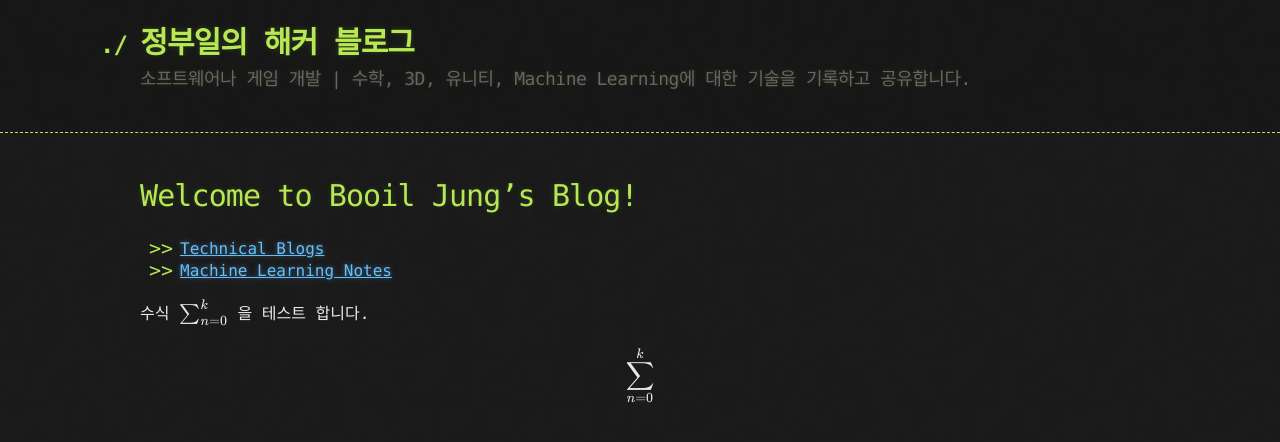
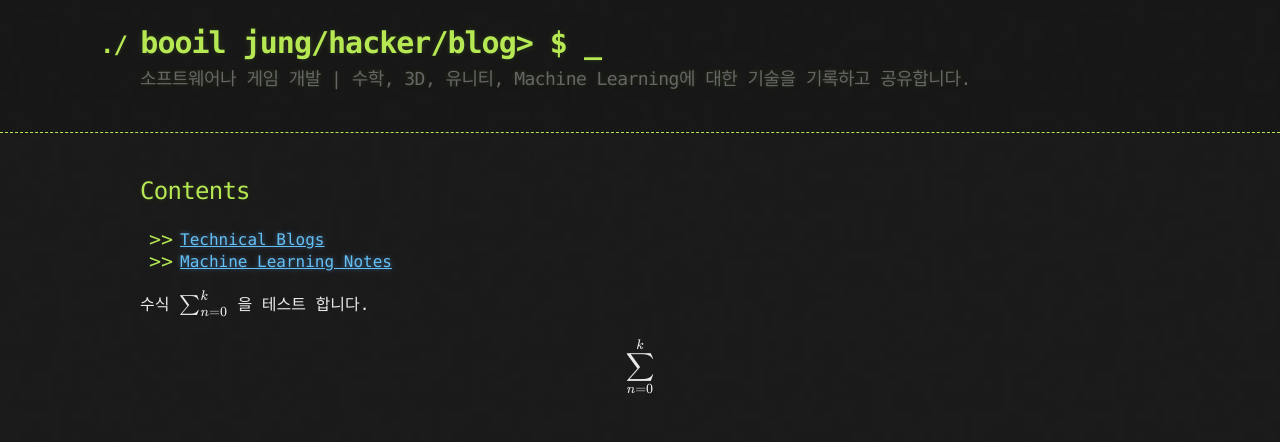
Before and after one commit to booiljung/xxxxx, a Jekyll site: the page built from index.md, in a window 1280 px wide. Shown: the top 442 px of the page. Built offline with Jekyll 4.4.1, drawn with Linux system fonts in a browser that asks for light colours; our own code applies the rules of GitHub Pages for plain Markdown files; formulas are drawn with MathJax 3.

Commit message:
title change like terminal

```diff
--- a/_config.yml
+++ b/_config.yml
@@ -1,4 +1,4 @@
-title: 정부일의 해커 블로그
+title: booil jung/hacker/blog> $ _
 description: 소프트웨어나 게임 개발 | 수학, 3D, 유니티, Machine Learning에 대한 기술을 기록하고 공유합니다.
 show_downloads: false
 google_analytics:
--- a/index.md
+++ b/index.md
@@ -1,4 +1,4 @@
-# Welcome to Booil Jung's Blog!
+## Contents
 
 * [Technical Blogs](./technical_blogs/index.md)
 * [Machine Learning Notes](./machine_learning_notes/index.md)
```
